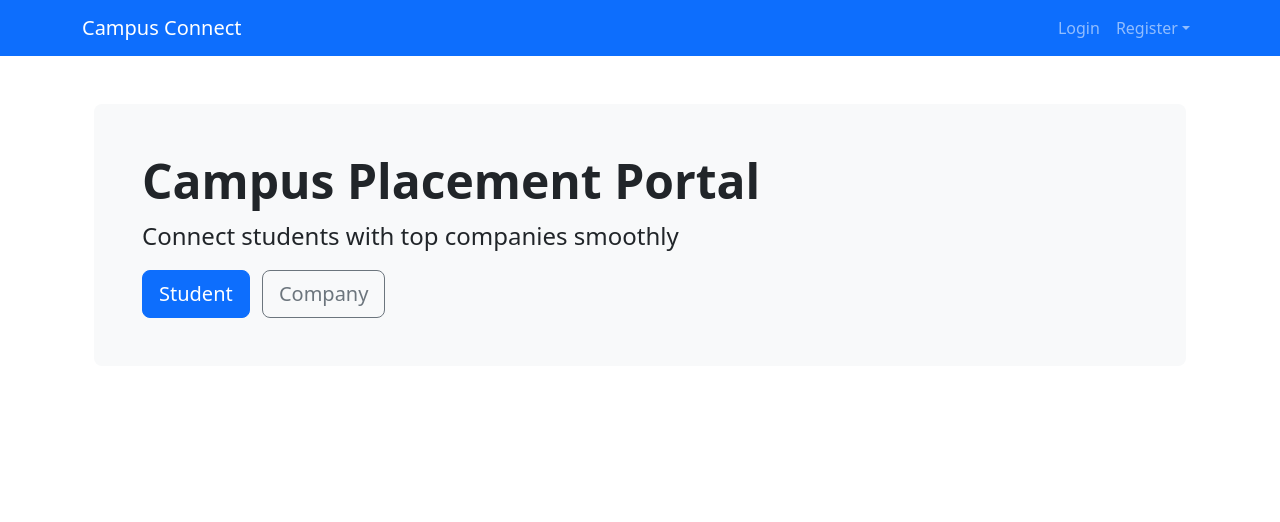
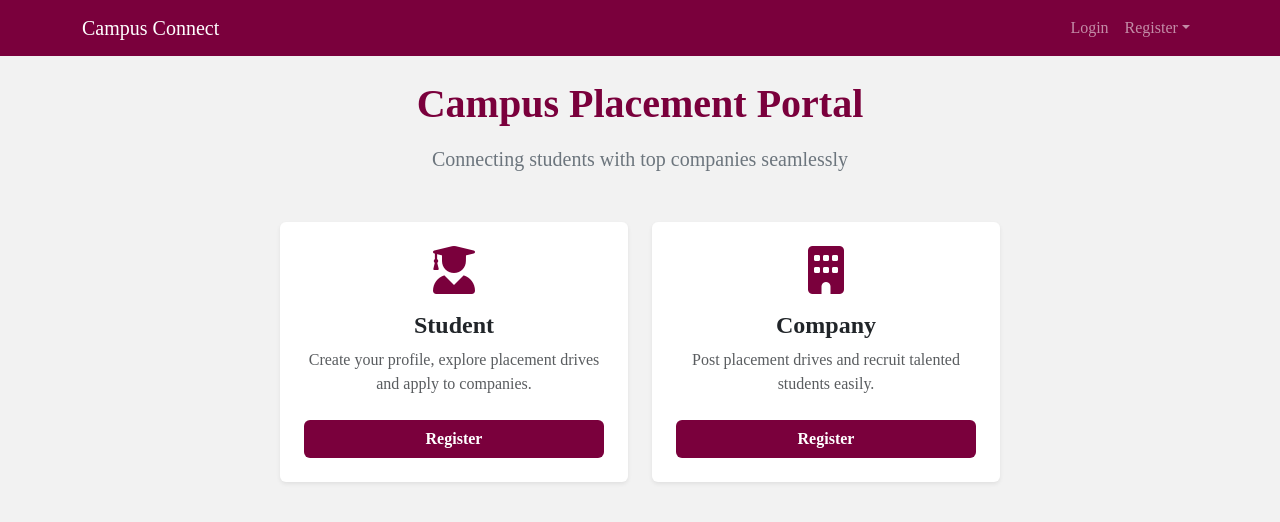
Before and after one commit to 23f3000161/placement-portal, a Flask app: page / in a window 1280 px wide. Shown: the top 522 px of the page. Run offline with Flask 3, Linux system fonts and the light colour scheme.

Commit message:
Milestone-PPA Admin-company-dashboard

```diff
--- a/app.py
+++ b/app.py
@@ -4,6 +4,7 @@ from extensions import db, login_manager, bcrypt
 from models import User
 from views.auth import auth_bp
 from views.admin import admin_bp
+from views.company import company_bp
 
 import os
 
@@ -20,6 +21,7 @@ def create_app():
     login_manager.login_view = 'auth.login'
     login_manager.login_message_category = 'info'
     app.register_blueprint(admin_bp, url_prefix='/admin')
+    app.register_blueprint(company_bp, url_prefix='/company')
 
     app.register_blueprint(auth_bp)
     @login_manager.user_loader
--- a/templates/index.html
+++ b/templates/index.html
@@ -1,12 +1,71 @@
 {% extends "layout.html" %}
 
 {% block content %}
-<div class="container mt-5">
-    <div class="p-5 mb-4 bg-light rounded-3">
-        <h1 class="display-5 fw-bold">Campus Placement Portal</h1>
-        <p class="col-md-8 fs-4">Connect students with top companies smoothly</p>
-        <a href="{{ url_for('auth.register_student') }}" class="btn btn-primary btn-lg me-2">Student</a>
-        <a href="{{ url_for('auth.register_company') }}" class="btn btn-outline-secondary btn-lg">Company</a>
+
+<div class="container vh-90 d-flex align-items-center justify-content-center">
+
+    <div class="text-center w-100">
+
+        <h1 class="fw-bold mb-3" style="color:#7A003C;">
+            Campus Placement Portal
+        </h1>
+
+        <p class="lead text-secondary mb-5">
+            Connecting students with top companies seamlessly
+        </p>
+
+        <div class="row justify-content-center g-4">
+
+            <!-- Student Card -->
+            <div class="col-md-4">
+                <div class="card shadow-sm border-0 text-center p-4 h-100">
+
+                    <div class="mb-3">
+                        <i class="fas fa-user-graduate fa-3x" style="color:#7A003C;"></i>
+                    </div>
+
+                    <h4 class="fw-bold">Student</h4>
+
+                    <p class="text-muted">
+                        Create your profile, explore placement drives and apply to companies.
+                    </p>
+
+                    <a href="{{ url_for('auth.register_student') }}"
+                       class="btn fw-semibold mt-2"
+                       style="background-color:#7A003C;color:white;">
+                        Register
+                    </a>
+
+                </div>
+            </div>
+
+            <!-- Company Card -->
+            <div class="col-md-4">
+                <div class="card shadow-sm border-0 text-center p-4 h-100">
+
+                    <div class="mb-3">
+                        <i class="fas fa-building fa-3x" style="color:#7A003C;"></i>
+                    </div>
+
+                    <h4 class="fw-bold">Company</h4>
+
+                    <p class="text-muted">
+                        Post placement drives and recruit talented students easily.
+                    </p>
+
+                    <a href="{{ url_for('auth.register_company') }}"
+                       class="btn fw-semibold mt-2"
+                       style="background-color:#7A003C;color:white;">
+                        Register
+                    </a>
+
+                </div>
+            </div>
+
+        </div>
+
     </div>
+
 </div>
+
 {% endblock %}
--- a/templates/layout.html
+++ b/templates/layout.html
@@ -1,17 +1,41 @@
-
 <!DOCTYPE html>
-<html lang="en">
+<html lang="en" data-bs-theme="light">
 <head>
     <meta charset="UTF-8">
     <meta name="viewport" content="width=device-width, initial-scale=1.0">
     <title>Placement Portal</title>
     <link href="https://cdn.jsdelivr.net/npm/bootstrap@5.3.0/dist/css/bootstrap.min.css" rel="stylesheet">
     <link href="https://cdnjs.cloudflare.com/ajax/libs/font-awesome/6.0.0/css/all.min.css" rel="stylesheet">
-    <!-- Add your custom CSS here later -->
+    <style>
+        * {
+            font-family: 'Times New Roman', Times, serif;
+        }
+        body {
+            background-color: #f2f2f2;
+            color: white;
+
+        }
+        .navbar {
+            background-color: #7A003C !important;
+        }
+        .card {
+    background-color: white;
+    border: 1px solid #ddd;
+}
+.btn-primary {
+    background-color: #e6e6e6;
+    border-color: #ccc;
+    color: gray;
+}
+
+.btn-primary:hover {
+    background-color: #d9d9d9;
+}
+    </style>
 </head>
 <body>
 
-<nav class="navbar navbar-expand-lg navbar-dark bg-primary">
+<nav class="navbar navbar-expand-lg navbar-dark bg-dark">
   <div class="container">
     <a class="navbar-brand" href="{{ url_for('index') }}">Campus Connect</a>
     <button class="navbar-toggler" type="button" data-bs-toggle="collapse" data-bs-target="#navbarNav">
@@ -27,7 +51,7 @@
             <li class="nav-item"><a class="nav-link" href="{{ url_for('student.profile') }}">Profile</a></li>
           {% elif current_user.role == 'company' %}
             <li class="nav-item"><a class="nav-link" href="{{ url_for('company.dashboard') }}">Dashboard</a></li>
-            <li class="nav-item"><a class="nav-link" href="{{ url_for('company.drives') }}">My Drives</a></li>
+            <li class="nav-item"><a class="nav-link" href="{{ url_for('company.dashboard') }}">My Drives</a></li>
           {% endif %}
           <li class="nav-item"><a class="nav-link" href="{{ url_for('auth.logout') }}">Logout</a></li>
         {% else %}
@@ -45,7 +69,7 @@
   </div>
 </nav>
 
-<div class="container">
+<div class="container mt-4">
     {% with messages = get_flashed_messages(with_categories=true) %}
       {% if messages %}
         {% for category, message in messages %}
```
Also changed, not shown: templates/admin/dashboard.html (+9 -69 lines), templates/company/create_drive.html (added, +76 -0 lines), templates/company/dashboard.html (added, +89 -0 lines), templates/company/edit_drive.html (added, +85 -0 lines), views/company.py (added, +83 -0 lines), instance/placement.db.
